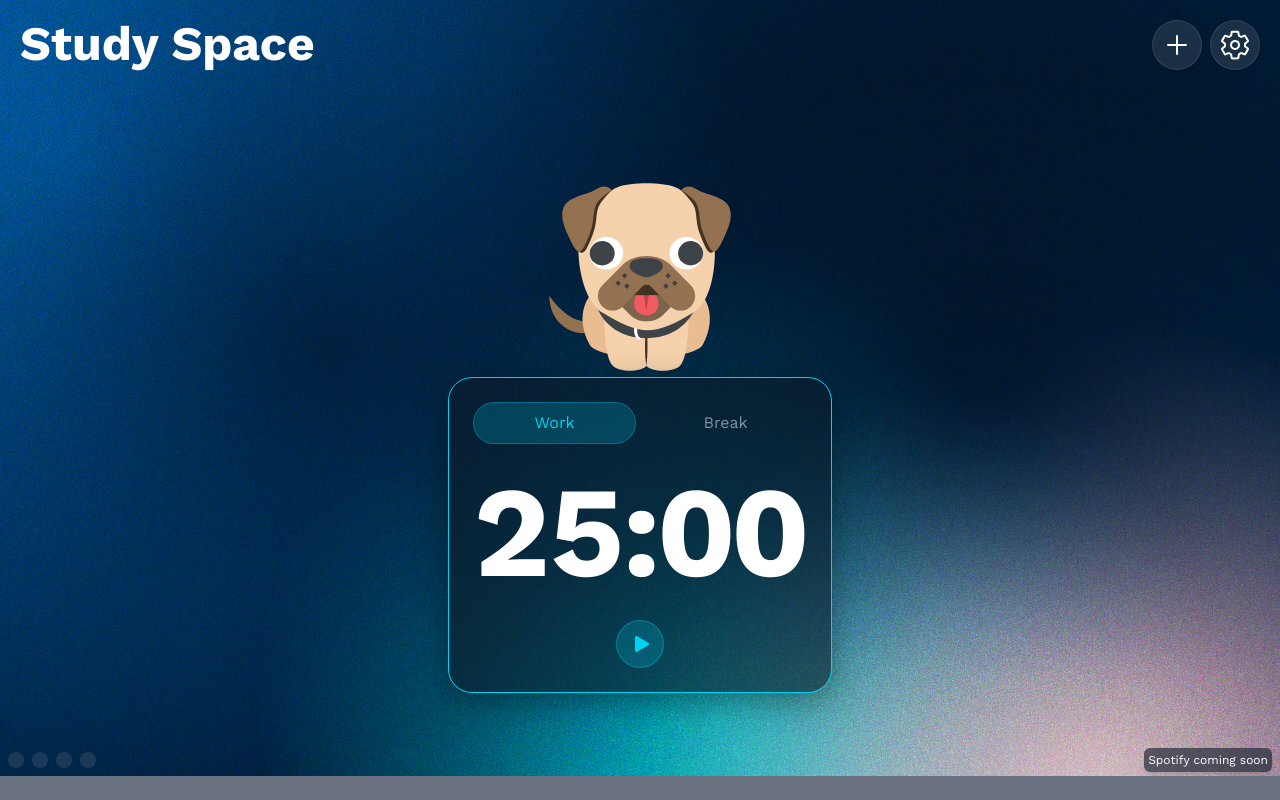
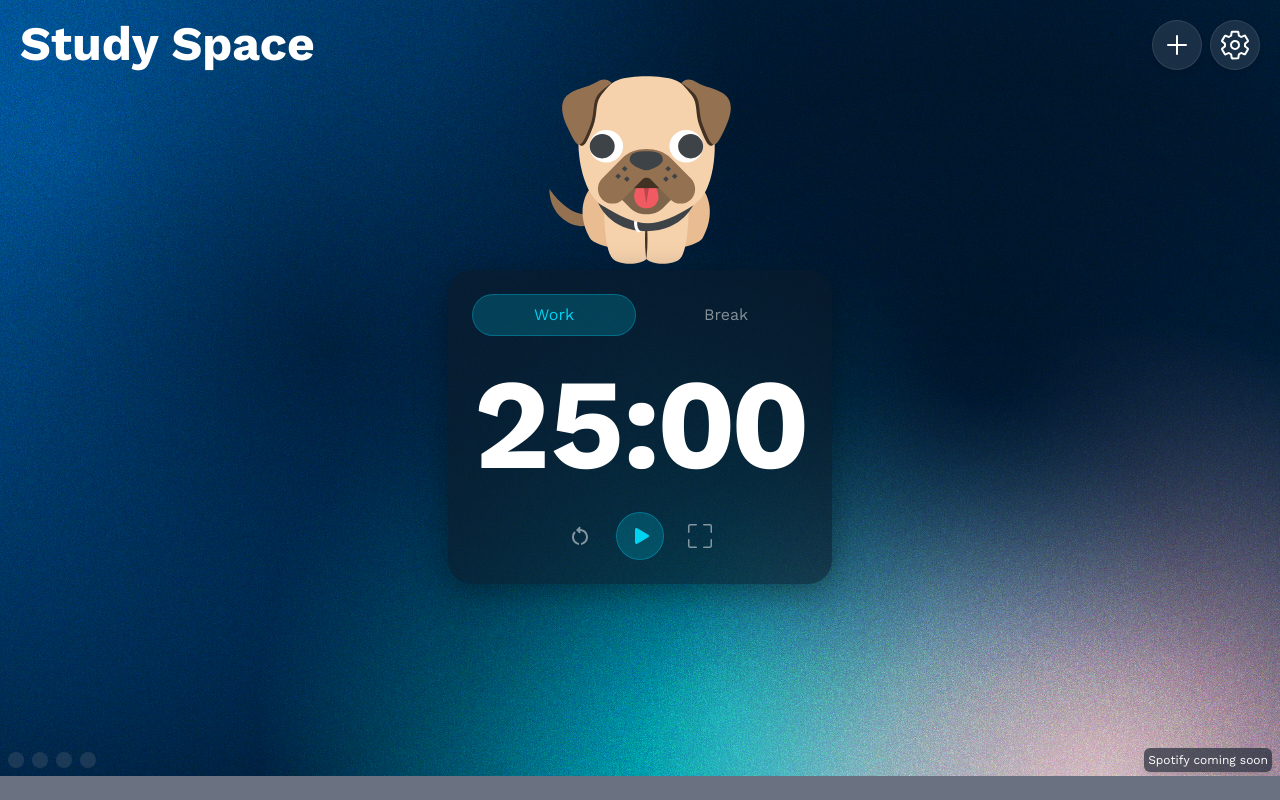
Before and after one commit to matthew-beep/timer, a Next.js app in the folder pomodoro/: page / in a window 1280 px wide. Built offline with nearby package versions, Linux system fonts and the light colour scheme.

Commit message:
taking border off

```diff
--- a/pomodoro/app/page.tsx
+++ b/pomodoro/app/page.tsx
@@ -26,7 +26,7 @@ export default function Home() {
   }, [mode, colors.work, colors.break]);
 
   return (
-    <div className="h-screen flex flex-col font-sans text-[var(--text)] mesh">
+    <div className="h-screen flex flex-col font-sans text-[var(--text)] mesh test">
       <Header showSettings={showSettings} setShowSettings={setShowSettings}/>
       <div className="relative h-full">
         <div className="absolute top-0 left-0 w-full h-full z-10 pointer-events-none overflow-hidden">
@@ -35,7 +35,7 @@ export default function Home() {
           ))}
         </div>
 
-        <div className="w-full flex flex-col items-center h-full justify-center z-0  ">
+        <div className="w-full flex flex-col items-center h-full justify-start z-0">
           <Pet />
           <Timer />
         </div>
--- a/pomodoro/components/Settings.tsx
+++ b/pomodoro/components/Settings.tsx
@@ -24,7 +24,7 @@ export default function Settings({ onClose, showSettings, setShowSettings }: { o
   const [breakTimerLength, setBreakTimerLength] = useState("");
 
   const applyTheme = (theme: Theme) => {
-    const body = document.body
+    const body = document.body;
     body.style.setProperty('--c-0', theme.colors.c0)
     body.style.setProperty('--c-1', theme.colors.c1)
     body.style.setProperty('--c-2', theme.colors.c2)
--- a/pomodoro/components/Sticky.tsx
+++ b/pomodoro/components/Sticky.tsx
@@ -51,7 +51,8 @@ export default function StickyNote({
   const updateNote = useNotesStore((s) => s.updateNote);
   const bringNoteToFront = useNotesStore((s) => s.bringNoteToFront);
   const setActiveNote = useNotesStore(s => s.setActiveNote);
-
+  const activeNoteId = useNotesStore(s => s.activeNoteId);
+  const activeNote = activeNoteId === id;
 
 
 
@@ -105,7 +106,7 @@ export default function StickyNote({
         transition={{ type: 'spring', damping: 25, stiffness: 300 }}
         style={{
           backgroundColor: 'rgba(10, 25, 41, 0.5)',
-          border: `1px solid ${color}`,
+          border: `${activeNote ? '1px' : '0px'} solid ${color}`,
           scale: scale
         }}
       >
--- a/pomodoro/components/Timer.tsx
+++ b/pomodoro/components/Timer.tsx
@@ -2,7 +2,7 @@ import { useTimer } from "@/store/useTimer";
 import { TimerController } from "@/components/TimerController";
 import { TimerControls } from "@/components/TimerControls";
 import { Button } from "./Button";
-import { useEffect } from "react";
+import { useEffect, useState } from "react";
 import { useNotesStore } from "@/store/useNotes";
 
 export default function Timer() {
@@ -20,8 +20,6 @@ export default function Timer() {
     .padStart(2, "0");
 
   const seconds = (timeRemaining % 60).toString().padStart(2, "0");
-
-
 
   useEffect(() => {
     if (timeRemaining <= 0 && !isRunning) {
@@ -46,7 +44,7 @@ export default function Timer() {
   }, [timeRemaining, isRunning, mode, setMode, start, updatePomodoroCount]);
 
   return (
-    <div className="w-full max-w-sm p-6 space-y-6 bg-[#0a1929]/60 shadow-[0_8px_32px_0_rgba(0,0,0,0.36)] border border-active rounded-3xl">
+    <div className="flex flex-col w-full max-w-sm p-6 space-y-6 bg-[#0a1929]/60 shadow-[0_8px_32px_0_rgba(0,0,0,0.36)] rounded-3xl">
 
       {/* Mode Buttons */}
       <div className="grid grid-cols-2 gap-2">
@@ -75,7 +73,9 @@ export default function Timer() {
 
       {/* Controls + Timer Logic */}
       <TimerController />
+
       <TimerControls />
+
     </div>
   );
 }
--- a/pomodoro/components/TimerControls.tsx
+++ b/pomodoro/components/TimerControls.tsx
@@ -3,13 +3,46 @@ import { useTimer } from "@/store/useTimer";
 import { Button } from "@/components/Button";
 import { FaPlay, FaPause } from "react-icons/fa";
 import { motion, AnimatePresence } from "motion/react";
+import { useState, useEffect } from "react";
+import { BsFullscreen } from "react-icons/bs";
+import { MdOutlineRestartAlt } from "react-icons/md";
+
+
 export function TimerControls() {
   const start = useTimer((s) => s.start);
   const pause = useTimer((s) => s.pause);
   const isRunning = useTimer((s) => s.isRunning);
+  const reset = useTimer((s) => s.reset);
+
+  const [isFullscreen, setIsFullscreen] = useState(false);
+
+  useEffect(() => {
+    const handleFullscreenChange = () => {
+      setIsFullscreen(!!document.fullscreenElement)
+    }
+
+    document.addEventListener('fullscreenchange', handleFullscreenChange)
+    return () => document.removeEventListener('fullscreenchange', handleFullscreenChange)
+  }, [])
+
+  const toggleFullscreen = async () => {
+    try {
+      if (!document.fullscreenElement) {
+        await document.documentElement.requestFullscreen()
+      } else {
+        await document.exitFullscreen()
+      }
+    } catch (err) {
+      console.error('Error toggling fullscreen:', err)
+    }
+  }
+
 
   return (
-    <div className="flex gap-4 w-full items-center justify-center ">
+    <div className="flex gap-4 w-full items-center justify-center">
+        <Button onClick={reset} variant = "plain"className="p-2 rounded-full flex items-center justify-center">
+          <MdOutlineRestartAlt size={24}/>
+        </Button>
 
         <Button
           onClick={() => {
@@ -63,7 +96,9 @@ export function TimerControls() {
             )}
           </AnimatePresence>
         </Button>
-
+        <Button onClick={toggleFullscreen} variant = "plain"className="p-2 rounded-full flex items-center justify-center">
+          <BsFullscreen size={24}/>
+        </Button>
     </div>
   );
 }
--- a/pomodoro/components/Tiptap.tsx
+++ b/pomodoro/components/Tiptap.tsx
@@ -38,9 +38,16 @@ const Tiptap = ({content, id, height}: {content: JSONContent, id:string, height:
     useEffect(() => { console.log(height)}, [height]);
 
     return (
-        <div className="relative h-full min-h-0">
+        <div
+            className="relative h-full min-h-0 flex flex-col justify-end"
+        >
         {/* Editor layer */}
-        <div className="absolute inset-0 min-h-0 pl-3">
+        <div
+            className="absolute inset-0 min-h-0 pl-3"
+            style={{
+                paddingBottom: '50px'
+            }}
+        >
             <EditorContent
             editor={editor}
             className="h-full min-h-0 overflow-auto"
@@ -49,7 +56,7 @@ const Tiptap = ({content, id, height}: {content: JSONContent, id:string, height:
 
         {/* Menu overlay */}
         {editor && activeNote && height > 250 && (
-            <div className="absolute bottom-0 left-0 w-full z-20 pointer-events-auto">
+            <div className="bottom-0 left-0 w-full z-20 pointer-events-auto">
             <MenuBar editor={editor} />
             </div>
         )}
--- a/pomodoro/store/useTimer.tsx
+++ b/pomodoro/store/useTimer.tsx
@@ -23,7 +23,6 @@ interface TimerState {
   pause: () => void;
   reset: () => void;
   tick: () => void;
-
   pomodoroCount: number;
   updatePomodoroCount: () => void;
 }
@@ -72,7 +71,6 @@ export const useTimer = create<TimerState>((set, get) => ({
 
   start: () => set({ isRunning: true }),
   pause: () => set({ isRunning: false }),
-
   reset: () =>
     set((state) => ({
       timeRemaining: state.duration,
```
